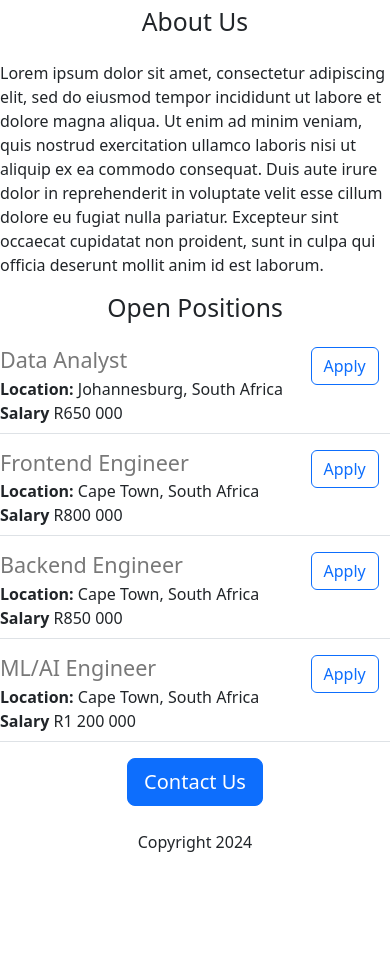
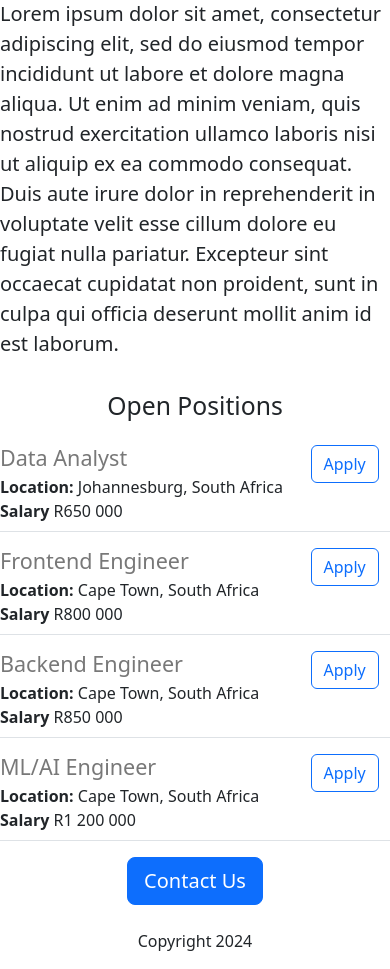
Before and after one commit to sethfredericks/python-sql-website, a Flask app: page / in a window 390 px wide. Shown: the part 426-1395 px from the top of the page. Before the commit the page ends 1278 px from the top, so only its background shows below. Run offline with Flask 3, Linux system fonts and the light colour scheme.

Commit message:
functional changes

```diff
--- a/templates/index.html
+++ b/templates/index.html
@@ -1,7 +1,7 @@
 <!DOCTYPE html>
 <html>
   <head>
-    <title>Careers</title>
+    <title>Apply Now!</title>
     <style>
       #banner{
         height: 360px;
@@ -14,11 +14,18 @@
     <link href="https://cdn.jsdelivr.net/npm/bootstrap@5.3.3/dist/css/bootstrap.min.css" rel="stylesheet" integrity="sha384-QWTKZyjpPEjISv5WaRU9OFeRpok6YctnYmDr5pNlyT2bRjXh0JMhjY6hW+ALEwIH" crossorigin="anonymous">
   </head>
   <body>
+    {% include 'nav.html' %}
+    <img class="img-fluid" id="banner" src="/static/banner.jpg">
     <div id="container">
     <h1 class="text-center mt-2 mb-4">Careers</h1>
-    <img class="img-fluid" id="banner" src="/static/banner.jpg">
-    <h2 class="text-center mt-2 mb-4">About Us</h2>
-    <p>Lorem ipsum dolor sit amet, consectetur adipiscing elit, sed do eiusmod tempor incididunt ut labore et dolore magna aliqua. Ut enim ad minim veniam, quis nostrud exercitation ullamco laboris nisi ut aliquip ex ea commodo consequat. Duis aute irure dolor in reprehenderit in voluptate velit esse cillum dolore eu fugiat nulla pariatur. Excepteur sint occaecat cupidatat non proident, sunt in culpa qui officia deserunt mollit anim id est laborum.</p>
+      <div class="row" style="margin-bottom:16px">
+        <div class="col-md-6">
+    <p class="lead">Lorem ipsum dolor sit amet, consectetur adipiscing elit, sed do eiusmod tempor incididunt ut labore et dolore magna aliqua. Ut enim ad minim veniam, quis nostrud exercitation ullamco laboris nisi ut aliquip ex ea commodo consequat. Duis aute irure dolor in reprehenderit in voluptate velit esse cillum dolore eu fugiat nulla pariatur. Excepteur sint occaecat cupidatat non proident, sunt in culpa qui officia deserunt mollit anim id est laborum.</p>
+        </div>
+        <div class="d-none d-md-block col-md-6">
+          <img src="/static/workers.jpg" style="height:320px;  border-radius:4px;"">
+        </div>
+      </div>
     <h2 class="text-center mt-2 mb-4">Open Positions</h2>
     <p>
       {% for job in jobs %}
@@ -26,7 +33,7 @@
       {% endfor %}
     </p>
       <div class="text-center">
-        <button class="btn btn-primary btn-lg">Contact Us</button>
+        <a href="mailto:sethfredericks02@gmail.com?subject=Getting in touch" type="button" class="btn btn-primary btn-lg">Contact Us</a>
         <p class="mt-4">Copyright 2024</p>
       </div>
     </div>
--- a/templates/jobs.html
+++ b/templates/jobs.html
@@ -13,6 +13,6 @@
   {% endif %}
   </div>
   <div class="col-3">
-    <button type="button" class="btn btn-outline-primary">Apply</button>
+    <a href="mailto:sethfredericks02@gmail.com?subject=Application for {{job['title']}}" type="button" class="btn btn-outline-primary">Apply</a>
   </div>
 </div>
--- /dev/null
+++ b/templates/nav.html
@@ -0,0 +1,7 @@
+<nav class="navbar bg-body-tertiary fixed-top bg-white">
+  <div class="container">
+    <a class="navbar-brand" href="#">
+      Careers
+    </a>
+  </div>
+</nav>
```
Also changed, not shown: static/bootstrap-logo.svg (added), 1 other file.
